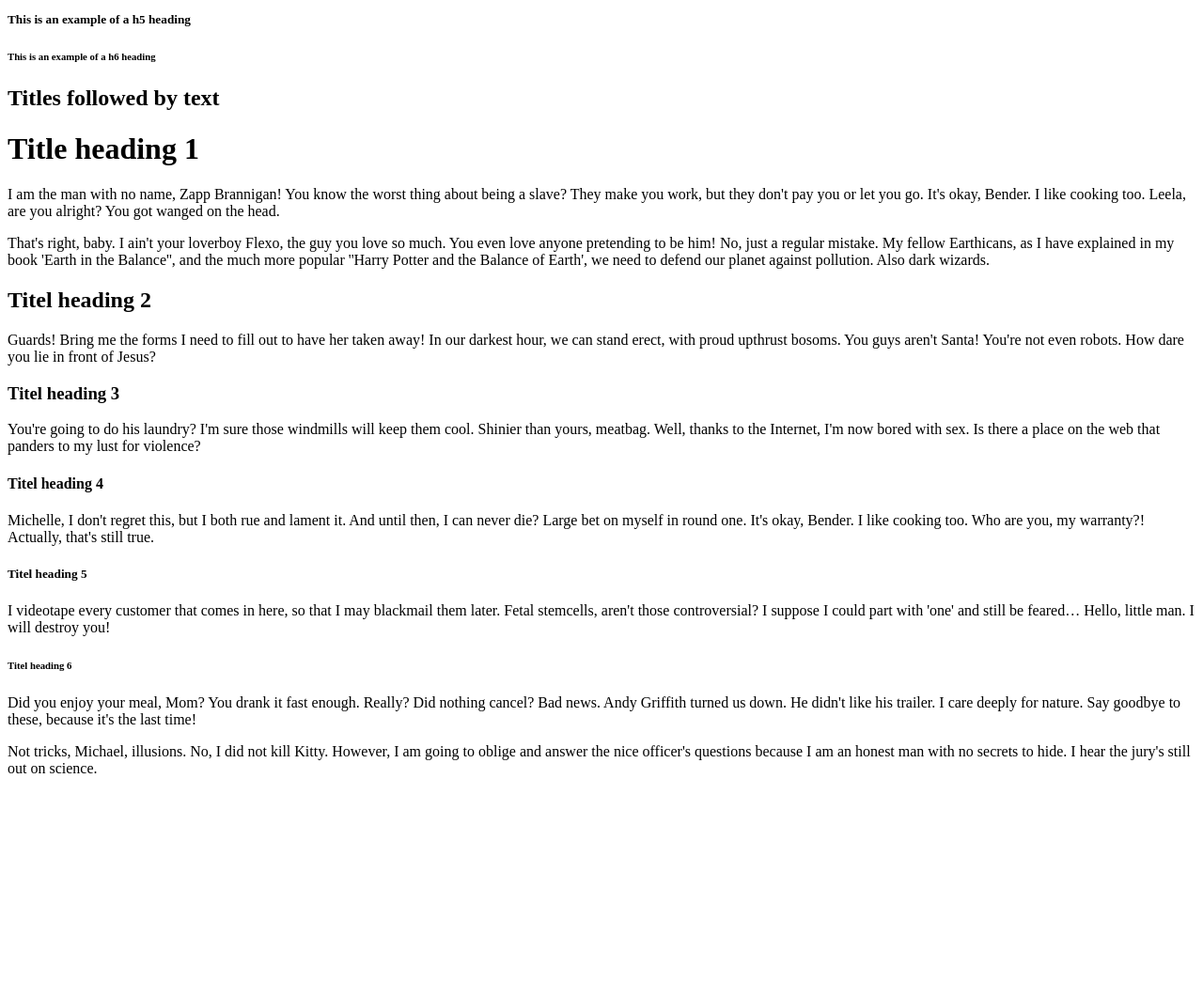
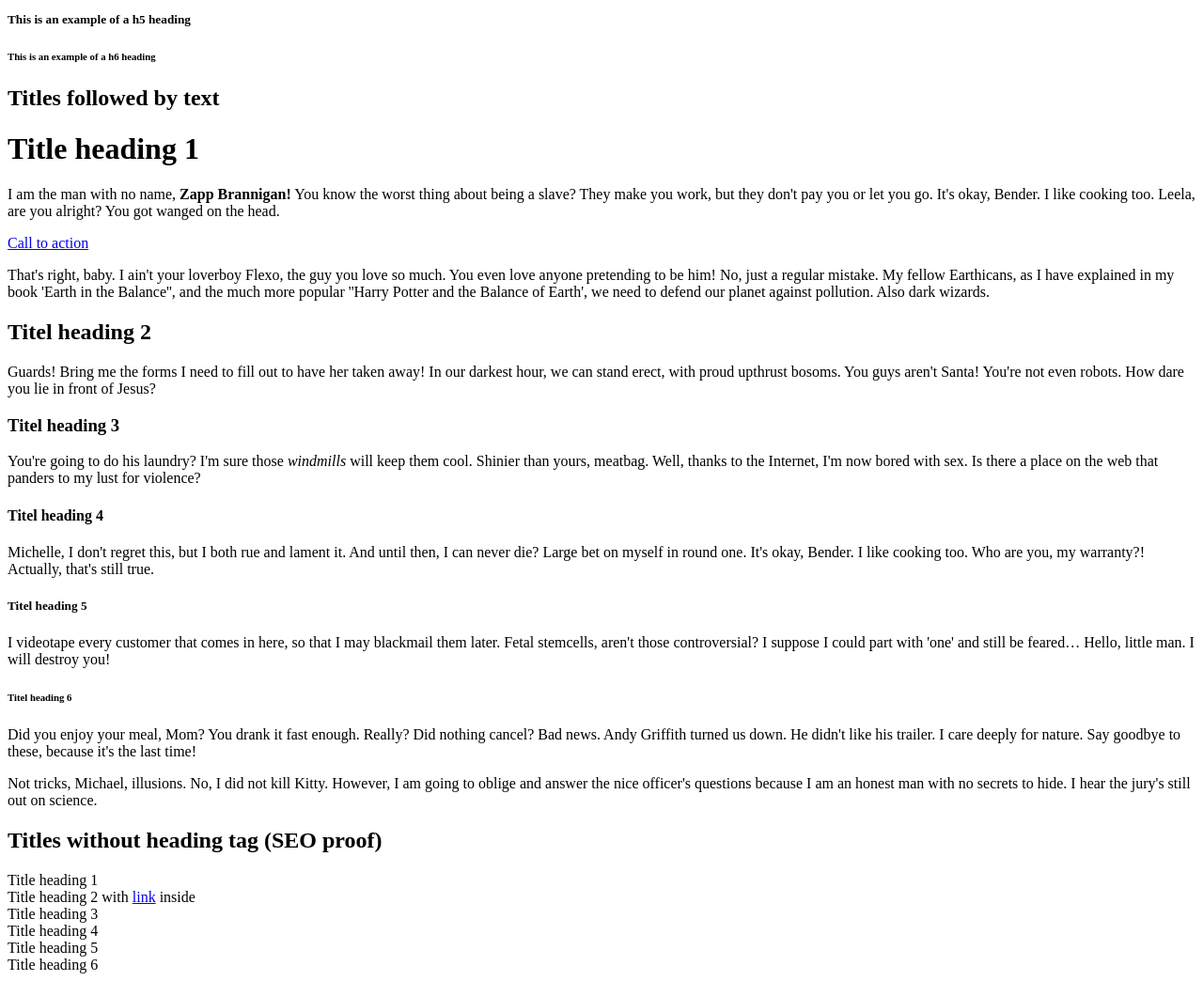
Before and after one commit to studioemma/magento2-module-optimus, a PHP site: page /view/frontend/templates/content/basic/titles.phtml in a window 1280 px wide. Shown: the part 232-1276 px from the top of the page at 94% size. Before the commit the page ends 1055 px from the top, so only its background shows below. Run offline with PHP 8.4, Linux system fonts and the light colour scheme.

Commit message:
Added some extra elements for quick layout & style testing

```diff
--- a/view/frontend/templates/content/basic/titles.phtml
+++ b/view/frontend/templates/content/basic/titles.phtml
@@ -9,12 +9,13 @@
 
 <h2 class="supporting title">Titles followed by text</h2>
 <h1>Title heading 1</h1>
-<p>I am the man with no name, Zapp Brannigan! You know the worst thing about being a slave? They make you work, but they don't pay you or let you go. It's okay, Bender. I like cooking too. Leela, are you alright? You got wanged on the head.</p>
+<p>I am the man with no name, <strong>Zapp Brannigan!</strong> You know the worst thing about being a slave? They make you work, but they don't pay you or let you go. It's okay, Bender. I like cooking too. Leela, are you alright? You got wanged on the head.</p>
+<p><a href="#" class="primary action">Call to action</a></p>
 <p>That's right, baby. I ain't your loverboy Flexo, the guy you love so much. You even love anyone pretending to be him! No, just a regular mistake. My fellow Earthicans, as I have explained in my book 'Earth in the Balance'', and the much more popular ''Harry Potter and the Balance of Earth', we need to defend our planet against pollution. Also dark wizards.</p>
 <h2>Titel heading 2</h2>
 <p>Guards! Bring me the forms I need to fill out to have her taken away! In our darkest hour, we can stand erect, with proud upthrust bosoms. You guys aren't Santa! You're not even robots. How dare you lie in front of Jesus?</p>
 <h3>Titel heading 3</h3>
-<p>You're going to do his laundry? I'm sure those windmills will keep them cool. Shinier than yours, meatbag. Well, thanks to the Internet, I'm now bored with sex. Is there a place on the web that panders to my lust for violence?</p>
+<p>You're going to do his laundry? I'm sure those <em>windmills</em> will keep them cool. Shinier than yours, meatbag. Well, thanks to the Internet, I'm now bored with sex. Is there a place on the web that panders to my lust for violence?</p>
 <h4>Titel heading 4</h4>
 <p>Michelle, I don't regret this, but I both rue and lament it. And until then, I can never die? Large bet on myself in round one. It's okay, Bender. I like cooking too. Who are you, my warranty?! Actually, that's still true.</p>
 <h5>Titel heading 5</h5>
@@ -22,3 +23,12 @@
 <h6>Titel heading 6</h6>
 <p>Did you enjoy your meal, Mom? You drank it fast enough. Really? Did nothing cancel? Bad news. Andy Griffith turned us down. He didn't like his trailer. I care deeply for nature. Say goodbye to these, because it's the last time!</p>
 <p>Not tricks, Michael, illusions. No, I did not kill Kitty. However, I am going to oblige and answer the nice officer's questions because I am an honest man with no secrets to hide. I hear the jury's still out on science.</p>
+
+
+<h2 class="supporting title">Titles without heading tag (SEO proof)</h2>
+<div class="h1">Title heading 1 </div>
+<div class="h2">Title heading 2 with <a href="#">link</a> inside</div>
+<div class="h3">Title heading 3 </div>
+<div class="h4">Title heading 4 </div>
+<div class="h5">Title heading 5 </div>
+<div class="h6">Title heading 6 </div>
```
